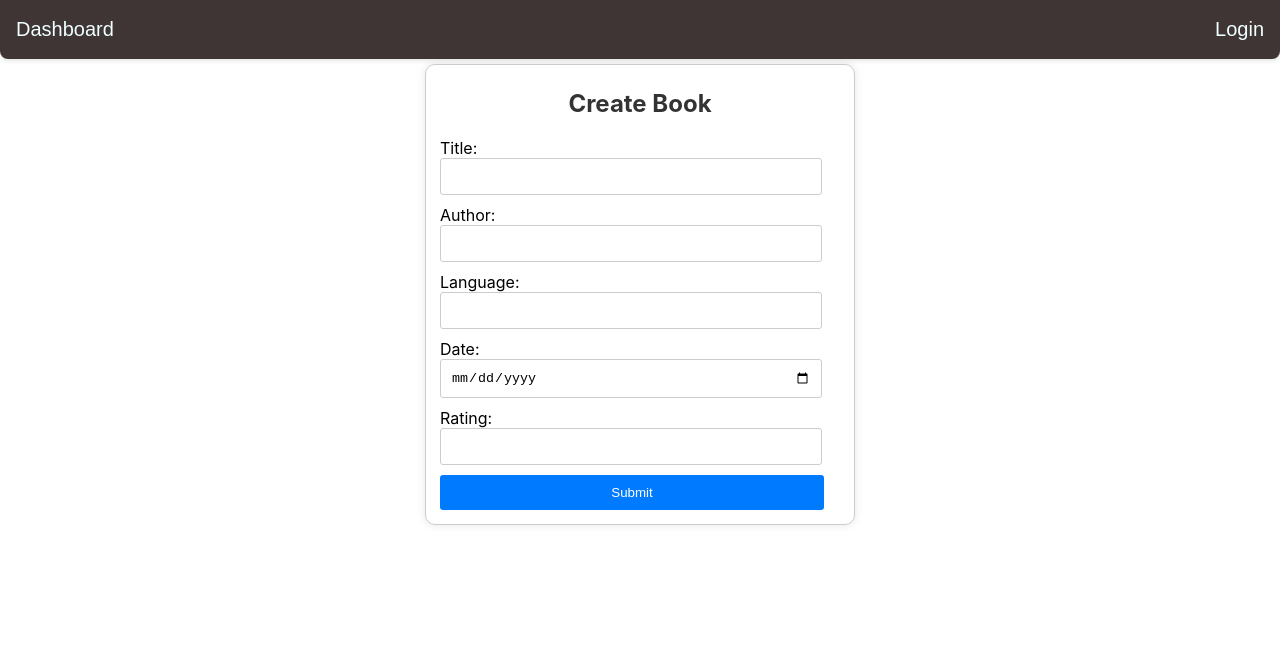
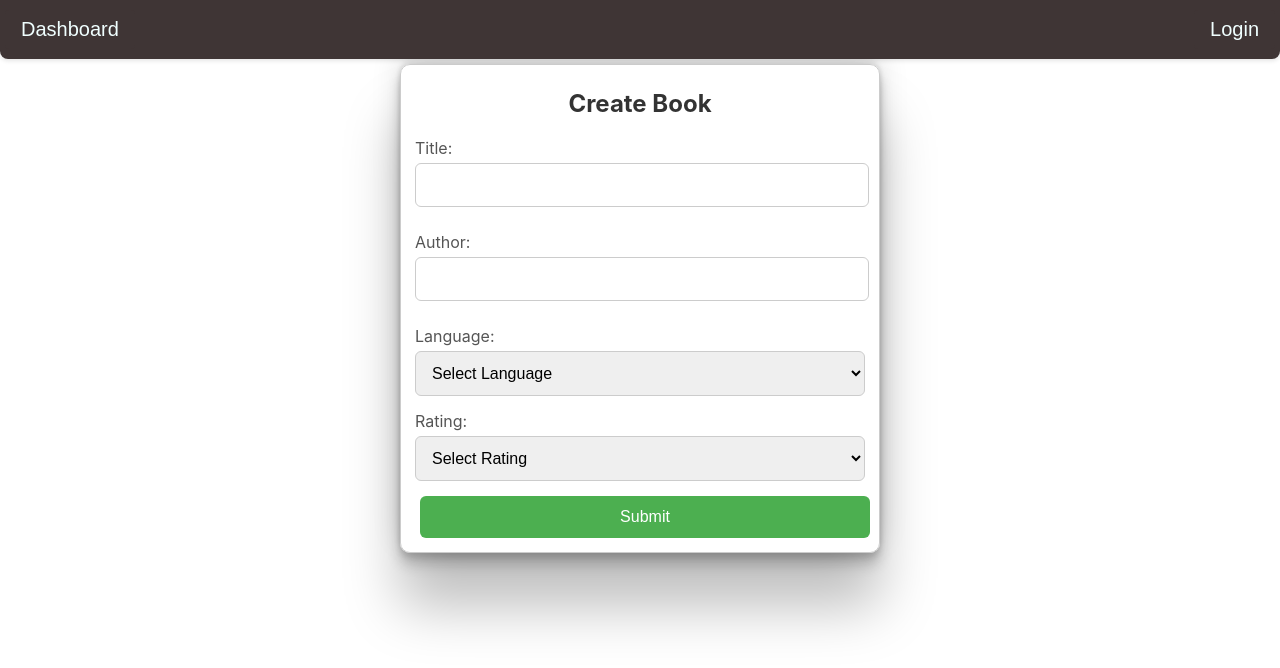
Before and after one commit to shivamcalis1998/English-quest, a React (Create React App) app: page /createbooks in a window 1280 px wide. Shown: the top 668 px of the page. Built offline with nearby package versions, Linux system fonts and the light colour scheme.

Commit message:
complete get,post and delete part via redux

```diff
--- a/src/App.css
+++ b/src/App.css
@@ -2,8 +2,8 @@
   /* background-image: url("./images/background1.jpg");
   background-size: cover;
   background-repeat: no-repeat;
-  background-position: center; */
+  background-position: center;
 
-  /* width: 100vw;
+  width: 100vw;
   height: 100vh; */
 }
--- a/src/App.js
+++ b/src/App.js
@@ -23,11 +23,13 @@ function App() {
         <Routes>
           <Route
             path="/"
-            element={token ? <Dashboard /> : <Navigate to="/login" />}
+            element={
+              token ? <Dashboard token={token} /> : <Navigate to="/login" />
+            }
           />
           <Route path="/login" element={<Login />} />
           <Route path="/dashboard" element={<Dashboard token={token} />} />
-          <Route path="/createbooks" element={<CreateBooks />} />
+          <Route path="/createbooks" element={<CreateBooks token={token} />} />
         </Routes>
       </div>
     </Router>
--- a/src/Redux/action.js
+++ b/src/Redux/action.js
@@ -74,12 +74,42 @@ export const getBooksData = (token) => async (dispatch) => {
   }
 };
 
-export const createBooksData = () => async (dispatch) => {
+export const createBooksData = (bookData, token) => async (dispatch) => {
   try {
     const postData = await axios.post(
-      `https://english-quest-back.onrender.com/books`
+      `https://english-quest-back.onrender.com/books`,
+      bookData,
+      {
+        headers: {
+          authentication: token,
+        },
+      }
     );
+
+    dispatch({
+      type: BOOKS_POST,
+      payload: { newBooks: postData.data.books },
+    });
   } catch (error) {
     console.log(error);
   }
 };
+
+export const deleteData = (token, id) => async (dispatch) => {
+  try {
+    const deleteData = await axios.delete(
+      `https://english-quest-back.onrender.com/books/${id}`,
+
+      {
+        headers: {
+          authentication: token,
+        },
+      }
+    );
+
+    dispatch({
+      type: BOOKS_DELETE,
+      payload: { id },
+    });
+  } catch (error) {}
+};
--- a/src/Redux/reducer.js
+++ b/src/Redux/reducer.js
@@ -1,4 +1,10 @@
-import { BOOKS_GET, LOGIN_SUCCESS, LOGOUT_SUCCESS } from "./actionTypes";
+import {
+  BOOKS_DELETE,
+  BOOKS_GET,
+  BOOKS_POST,
+  LOGIN_SUCCESS,
+  LOGOUT_SUCCESS,
+} from "./actionTypes";
 
 const initialState = {
   token: localStorage.getItem("token") || null,
@@ -15,6 +21,11 @@ const storeReducer = (store = initialState, action) => {
       return { ...store, token: null, role: null };
     case BOOKS_GET:
       return { ...store, books: payload.books };
+    case BOOKS_POST:
+      return { ...store, books: [...store.books, payload.newBooks] };
+    case BOOKS_DELETE:
+      const updatebooksData = store.books.filter((el) => el._id !== payload.id);
+      return { ...store, books: updatebooksData };
     default:
       return store;
   }
--- a/src/components/Dashboard/Dashboard.css
+++ b/src/components/Dashboard/Dashboard.css
@@ -18,13 +18,13 @@ thead {
 
 th {
   padding: 10px;
-  text-align: left;
+  text-align: center;
   background-color: #746666;
 }
 
 td {
   padding: 10px;
-  text-align: left;
+  text-align: center;
   border-bottom: 1px solid #ddd;
 }
 
@@ -46,6 +46,8 @@ tr:nth-child(odd) {
 
 /* Buttons */
 button {
+  margin-left: 5px;
+  margin-right: 5px;
   padding: 8px 12px;
   border: none;
   background-color: #007bff;
--- a/src/components/Dashboard/Dashboard.jsx
+++ b/src/components/Dashboard/Dashboard.jsx
@@ -1,20 +1,27 @@
 import React, { useEffect } from "react";
 import "./Dashboard.css";
 import { useDispatch, useSelector } from "react-redux";
-import { getBooksData } from "../../Redux/action";
+import { deleteData, getBooksData } from "../../Redux/action";
 
 const Dashboard = ({ token }) => {
+  const role = useSelector((state) => state.role);
   const dispatch = useDispatch();
   const books = useSelector((state) => state.books);
 
   useEffect(() => {
     dispatch(getBooksData(token));
-  }, [dispatch, token]);
+  }, []);
 
   console.log(books);
+
+  const handleDelete = (id) => {
+    dispatch(deleteData(token, id));
+  };
+
   return (
     <div className="maindiv">
       <h2>Books</h2>
+      {books && books.length > 0 ? (
         <table>
           <thead>
             <tr>
@@ -28,30 +35,40 @@ const Dashboard = ({ token }) => {
           </thead>
           <tbody>
             {books?.map((book) => (
-            <tr key={book?.id}>
+              <tr key={book?._id}>
                 <td>{book?.title}</td>
                 <td>{book?.language}</td>
                 <td>{book?.author}</td>
                 <td>{book?.rating}</td>
+                {book?.createdAt && (
                   <td>
-                {book.createdAt
-                  ? `${new Date(
-                      book.createdAt * 1
+                    {`${new Date(
+                      book?.createdAt * 1
                     ).toLocaleTimeString()} ${new Date(
-                      book.createdAt * 1
-                    ).toLocaleDateString()}`
-                  : "N/A"}
+                      book?.createdAt * 1
+                    ).toLocaleDateString()}`}
                   </td>
+                )}
 
                 <td>
-                {/* Actions column, you can add buttons for edit, delete, etc. */}
+                  {role === "CREATOR" ? (
+                    <>
                       <button>Edit</button>
-                <button>Delete</button>
+                      <button onClick={() => handleDelete(book._id)}>
+                        Delete
+                      </button>
+                    </>
+                  ) : (
+                    ""
+                  )}
                 </td>
               </tr>
             ))}
           </tbody>
         </table>
+      ) : (
+        <h2>books not avilable</h2>
+      )}
     </div>
   );
 };
--- a/src/components/create books/CreateBooks.jsx
+++ b/src/components/create books/CreateBooks.jsx
@@ -1,12 +1,16 @@
 import React, { useState } from "react";
 import styles from "./CreateBooks.module.css"; // Import the CSS file
+import { useDispatch } from "react-redux";
+import { createBooksData } from "../../Redux/action";
+import { useNavigate } from "react-router-dom";
 
-const CreateBooks = () => {
+const CreateBooks = ({ token }) => {
+  const dispatch = useDispatch();
+  const navigate = useNavigate();
   const [formData, setFormData] = useState({
     title: "",
     author: "",
     language: "",
-    date: "",
     rating: "",
   });
 
@@ -16,72 +20,97 @@ const CreateBooks = () => {
       ...formData,
       [name]: value,
     });
-    // console.log(formData);
   };
 
-  const handleSubmit = (e) => {
+  const handleSubmit = async (e) => {
     e.preventDefault();
+    await dispatch(createBooksData(formData, token));
     console.log(formData);
     setFormData({
       title: "",
       author: "",
       language: "",
-      date: "",
       rating: "",
     });
+    navigate("/dashboard");
   };
 
   return (
     <div className={styles.container}>
       <h2 className={styles.heading}>Create Book</h2>
 
-      <form onSubmit={handleSubmit}>
+      <form onSubmit={handleSubmit} className={styles.form}>
         <div className={styles.formGroup}>
-          <label>Title:</label>
+          <label htmlFor="title" className={styles.label}>
+            Title:
+          </label>
           <input
             type="text"
+            id="title"
             name="title"
             value={formData.title}
             onChange={handleChange}
+            className={styles.input}
           />
         </div>
         <div className={styles.formGroup}>
-          <label>Author:</label>
+          <label htmlFor="author" className={styles.label}>
+            Author:
+          </label>
           <input
             type="text"
+            id="author"
             name="author"
             value={formData.author}
             onChange={handleChange}
+            className={styles.input}
           />
         </div>
         <div className={styles.formGroup}>
-          <label>Language:</label>
-          <input
-            type="text"
+          <label htmlFor="language" className={styles.label}>
+            Language:
+          </label>
+          {/* Select tag for language with options */}
+          <select
+            id="language"
             name="language"
             value={formData.language}
             onChange={handleChange}
-          />
+            className={styles.select}
+          >
+            <option value="">Select Language</option>
+            <option value="hindi">Hindi</option>
+            <option value="english">English</option>
+            <option value="italian">Italian</option>
+            <option value="russian">Russian</option>
+            <option value="sanskrit">Sanskrit</option>
+            <option value="urdu">Urdu</option>
+            <option value="marwadi">Marwadi</option>
+          </select>
         </div>
+
         <div className={styles.formGroup}>
-          <label>Date:</label>
-          <input
-            type="date"
-            name="date"
-            value={formData.date}
-            onChange={handleChange}
-          />
-        </div>
-        <div className={styles.formGroup}>
-          <label>Rating:</label>
-          <input
-            type="number"
+          <label htmlFor="rating" className={styles.label}>
+            Rating:
+          </label>
+          <select
+            id="rating"
             name="rating"
             value={formData.rating}
             onChange={handleChange}
-          />
+            className={styles.select}
+          >
+            <option value="">Select Rating</option>
+            <option value="1">1</option>
+            <option value="2">2</option>
+            <option value="3">3</option>
+            <option value="4">4</option>
+            <option value="5">5</option>
+          </select>
         </div>
-        <button type="submit">Submit</button>
+        <button type="submit" className={styles.button}>
+          Submit
+        </button>
       </form>
     </div>
   );
--- a/src/components/create books/CreateBooks.module.css
+++ b/src/components/create books/CreateBooks.module.css
@@ -1,12 +1,12 @@
 .container {
-  max-width: 400px;
-  margin: 5% auto 5% auto;
+  max-width: 450px;
+  margin: 5% auto;
   padding: 14px;
   border: 1px solid #ccc;
   border-radius: 10px;
-  background-color: #ffffff;
-  box-shadow: 0 0 10px rgba(0, 0, 0, 0.1);
-  z-index: 1;
+  box-shadow: rgba(0, 0, 0, 0.25) 0px 54px 55px,
+    rgba(0, 0, 0, 0.12) 0px -12px 30px, rgba(0, 0, 0, 0.12) 0px 4px 6px,
+    rgba(0, 0, 0, 0.17) 0px 12px 13px, rgba(0, 0, 0, 0.09) 0px -3px 5px;
   position: static;
   max-height: 600px;
 }
@@ -18,18 +18,26 @@
   color: #333333;
 }
 
-.form {
-  margin-bottom: 0;
+.formGroup {
+  margin-bottom: 15px;
 }
 
 .label {
   display: block;
-  /* margin-bottom: 5px; */
+  margin-bottom: 5px;
   color: #555555;
   font-size: 16px;
 }
 
 .input {
+  width: 95%;
+  padding: 12px;
+  border: 1px solid #cccccc;
+  border-radius: 6px;
+  font-size: 16px;
+}
+
+.select {
   width: 100%;
   padding: 12px;
   border: 1px solid #cccccc;
```
Lines whose indentation alone changed are shown as unchanged.
